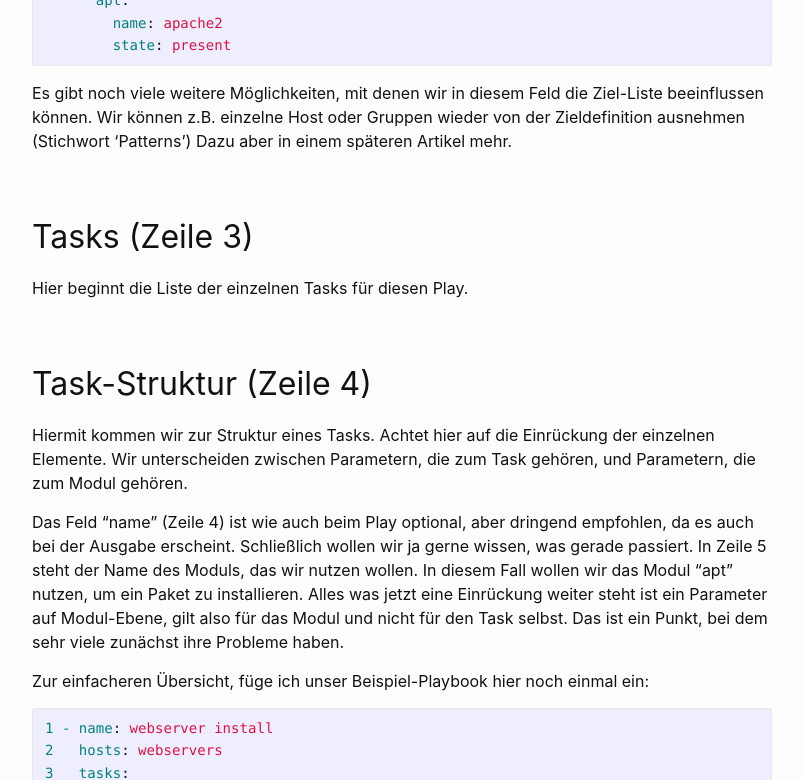
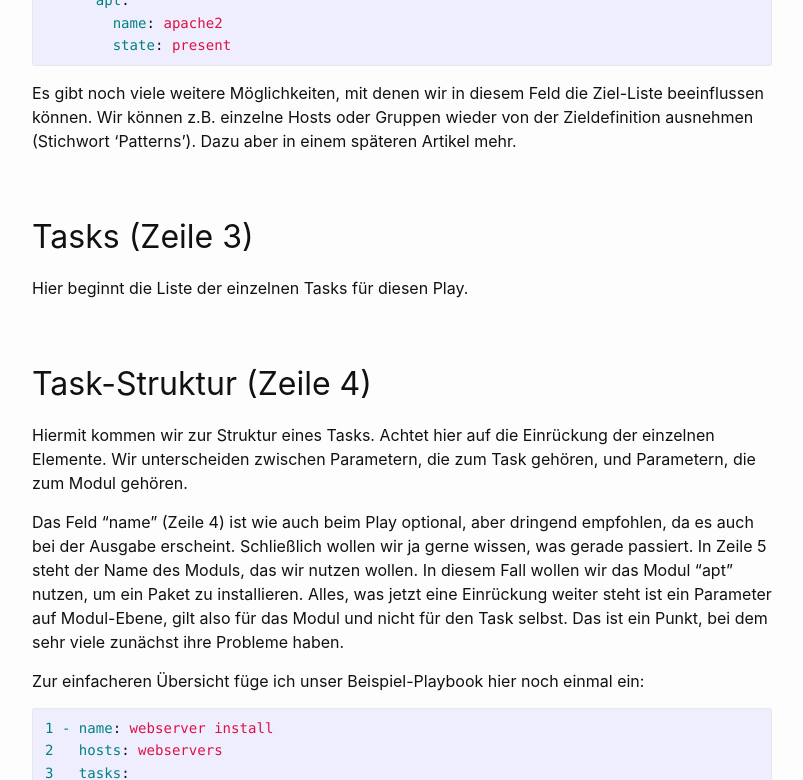
Before and after one commit to dermow/staging, a Jekyll site: the page built from _posts/2021-02-14-ansible-guide-4.markdown, in a window 1280 px wide and 1400 px high, scrolled down 2106 px. Shown: the part 177-957 px from the top of the window, without its empty margins (238-1041 px from the left). Built offline with Jekyll 4.4.1, drawn with Linux system fonts in a browser that asks for light colours; comment, search, counter and statistics services are not loaded; some of the changed text lies outside the part shown.

Commit message:
Spellcheck 1

````diff
--- a/_posts/2021-02-14-ansible-guide-4.markdown
+++ b/_posts/2021-02-14-ansible-guide-4.markdown
@@ -91,7 +91,7 @@ Alternativ können wir auch direkt die Hosts aus dem Inventory als Ziel angeben:
         state: present
 ```
 
-Es gibt noch viele weitere Möglichkeiten, mit denen wir in diesem Feld die Ziel-Liste beeinflussen können. Wir können z.B. einzelne Host oder Gruppen wieder von der Zieldefinition ausnehmen (Stichwort 'Patterns') Dazu aber in einem späteren Artikel mehr.
+Es gibt noch viele weitere Möglichkeiten, mit denen wir in diesem Feld die Ziel-Liste beeinflussen können. Wir können z.B. einzelne Hosts oder Gruppen wieder von der Zieldefinition ausnehmen (Stichwort 'Patterns'). Dazu aber in einem späteren Artikel mehr.
 
 
 ## Tasks (Zeile 3)
@@ -102,9 +102,9 @@ Hier beginnt die Liste der einzelnen Tasks für diesen Play.
 
 Hiermit kommen wir zur Struktur eines Tasks. Achtet hier auf die Einrückung der einzelnen Elemente. Wir unterscheiden zwischen Parametern, die zum Task gehören, und Parametern, die zum Modul gehören.
 
-Das Feld "name" (Zeile 4) ist wie auch beim Play optional, aber dringend empfohlen, da es auch bei der Ausgabe erscheint. Schließlich wollen wir ja gerne wissen, was gerade passiert. In Zeile 5 steht der Name des Moduls, das wir nutzen wollen. In diesem Fall wollen wir das Modul "apt" nutzen, um ein Paket zu installieren. Alles was jetzt eine Einrückung weiter steht ist ein Parameter auf Modul-Ebene, gilt also für das Modul und nicht für den Task selbst. Das ist ein Punkt, bei dem sehr viele zunächst ihre Probleme haben.
+Das Feld "name" (Zeile 4) ist wie auch beim Play optional, aber dringend empfohlen, da es auch bei der Ausgabe erscheint. Schließlich wollen wir ja gerne wissen, was gerade passiert. In Zeile 5 steht der Name des Moduls, das wir nutzen wollen. In diesem Fall wollen wir das Modul "apt" nutzen, um ein Paket zu installieren. Alles, was jetzt eine Einrückung weiter steht ist ein Parameter auf Modul-Ebene, gilt also für das Modul und nicht für den Task selbst. Das ist ein Punkt, bei dem sehr viele zunächst ihre Probleme haben.
 
-Zur einfacheren Übersicht, füge ich unser Beispiel-Playbook hier noch einmal ein:
+Zur einfacheren Übersicht füge ich unser Beispiel-Playbook hier noch einmal ein:
 
 ```yaml
 1 - name: webserver install
@@ -164,7 +166,7 @@ ansible-guide-2 ansible_ssh_user=ansible ansible_host=192.168.0.12
 ansible-guide-3 ansible_ssh_user=ansible ansible_host=192.168.0.13
 ```
 
-Aufteilen möchte ich das ganze nun in zwei Playbooks. Je nach eigenen Präferenzen und Anwendungsfall, könnten wir auch zwei Plays innerhalb eines Playbooks definieren.
+Aufteilen möchte ich das ganze nun in zwei Playbooks. Je nach eigenen Präferenzen und Anwendungsfall könnten wir auch zwei Plays innerhalb eines Playbooks definieren.
 
 #### webservers.yml
 ``` yaml
@@ -262,7 +264,7 @@ ansible-guide-3                 : ok=3    changed=1    unreachable=0    failed=0
 
 ## Eigene index.html ausrollen
 
-Wir haben jetzt per Ansible eine Standard-Installation des Apache2 und MySQL durchgeführt. Im nächsten Schritt möchte ich euch zeigen, wie wir z.B eine eigene index.html Datei ausrollen können.
+Wir haben jetzt per Ansible eine Standard-Installation des Apache2 und MySQL durchgeführt. Im nächsten Schritt möchte ich euch zeigen, wie wir z.B. eine eigene index.html Datei ausrollen können.
 
 Dazu legen wir und die Datei zunächst lokal auf dem Ansible-Controller an:
 
@@ -306,7 +308,7 @@ Nun erweitern wir unser Playbook "webservers.yml" um einen Task:
       become: true
 ```
 
-Wir machen uns hier das Ansible-Modul "copy" zu nutze. Mit diesem können Dateien vom Ansible-Controller auf die Zielsysteme kopiert werden. Dem Modul geben wir 2 Parameter mit:
+Wir machen uns hier das Ansible-Modul "copy" zu Nutze. Mit diesem können Dateien vom Ansible-Controller auf die Zielsysteme kopiert werden. Dem Modul geben wir 2 Parameter mit:
 
 * **src**: Pfad zur Quelldatei auf dem Ansible-Controller
 * **dest**: Zielpfad auf den Remote-Hosts
@@ -360,7 +362,7 @@ Alternativ könnt ihr die IP natürlich auch über den Browser eurer Wahl aufruf
 
 Wir haben jetzt also unseren Webserver und eine Datenbank installiert. Weiter haben wir eigenen Inhalt auf unsere Webserver ausgeliefert. Zum Abschluss möchte ich euch noch zeigen, wie wir auch die Apache Konfigurationsdatei über Ansible verwalten können. Dabei wollen wir den Webserver bei Änderungen an dieser (und nur dann!) neu starten. Dafür gibt es Handler.
 
-Wir legen uns die Apache-Konfiguration also wieder auf dem Ansible-Controller ab. Dafür habe ich mir von einem der Test-Hosts einfach den Inhalt von /etc/apache2/apache2.conf kopiert und die Kommentarzeilen etwas reduziert um das Ganze etwas übersichtlicher zu machen.
+Wir legen uns die Apache-Konfiguration also wieder auf dem Ansible-Controller ab. Dafür habe ich mir von einem der Test-Hosts einfach den Inhalt von /etc/apache2/apache2.conf kopiert und die Kommentarzeilen etwas reduziert, um das Ganze etwas übersichtlicher zu machen.
 
 Die Datei legen wir wieder in unserem Unterordner "files" ab:
 
@@ -495,7 +497,7 @@ Würden wir das ganze jetzt erneut ausführen, würde Ansible die apache2.conf w
       become: true
 ```
 
-Wir haben nun eine weitere Liste, auf der gleichen Ebene wie "tasks", angelegt. Diese beinhaltet unsere Handler-Definitionen. Ein Handler hat exakt denselben Aufbau wie ein Task, wird beim Aufruf des Playbooks aber nicht automatisch ausgeführt. Das passiert nur wenn mindestens zwei Dinge gegeben sind:
+Wir haben nun eine weitere Liste, auf der gleichen Ebene wie "tasks", angelegt. Diese beinhaltet unsere Handler-Definitionen. Ein Handler hat exakt denselben Aufbau wie ein Task, wird beim Aufruf des Playbooks aber nicht automatisch ausgeführt. Das passiert nur, wenn mindestens zwei Dinge gegeben sind:
 
 1) Ein Task hat den Namen unseres Handlers - hier "restart-apache" - im Parameter "notify" definiert.
 2) Mindestens ein Task, der Punkt 1 erfüllt liefert den Status "changed" zurück. Nur dann werden Handler ausgeführt.
````
Also changed, not shown: other parts of _posts/2021-02-14-ansible-guide-4.markdown (+5 -3 lines).
